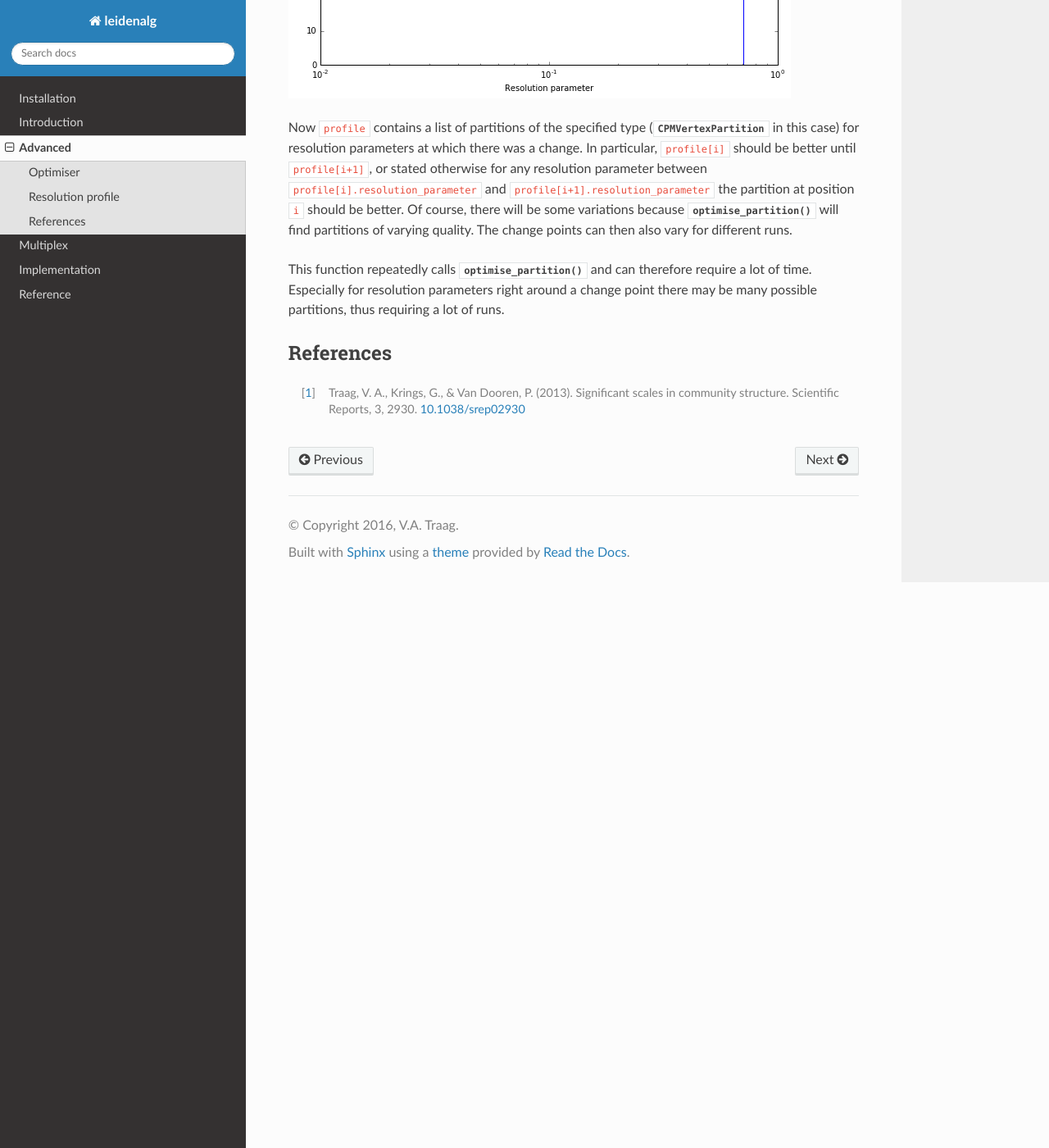
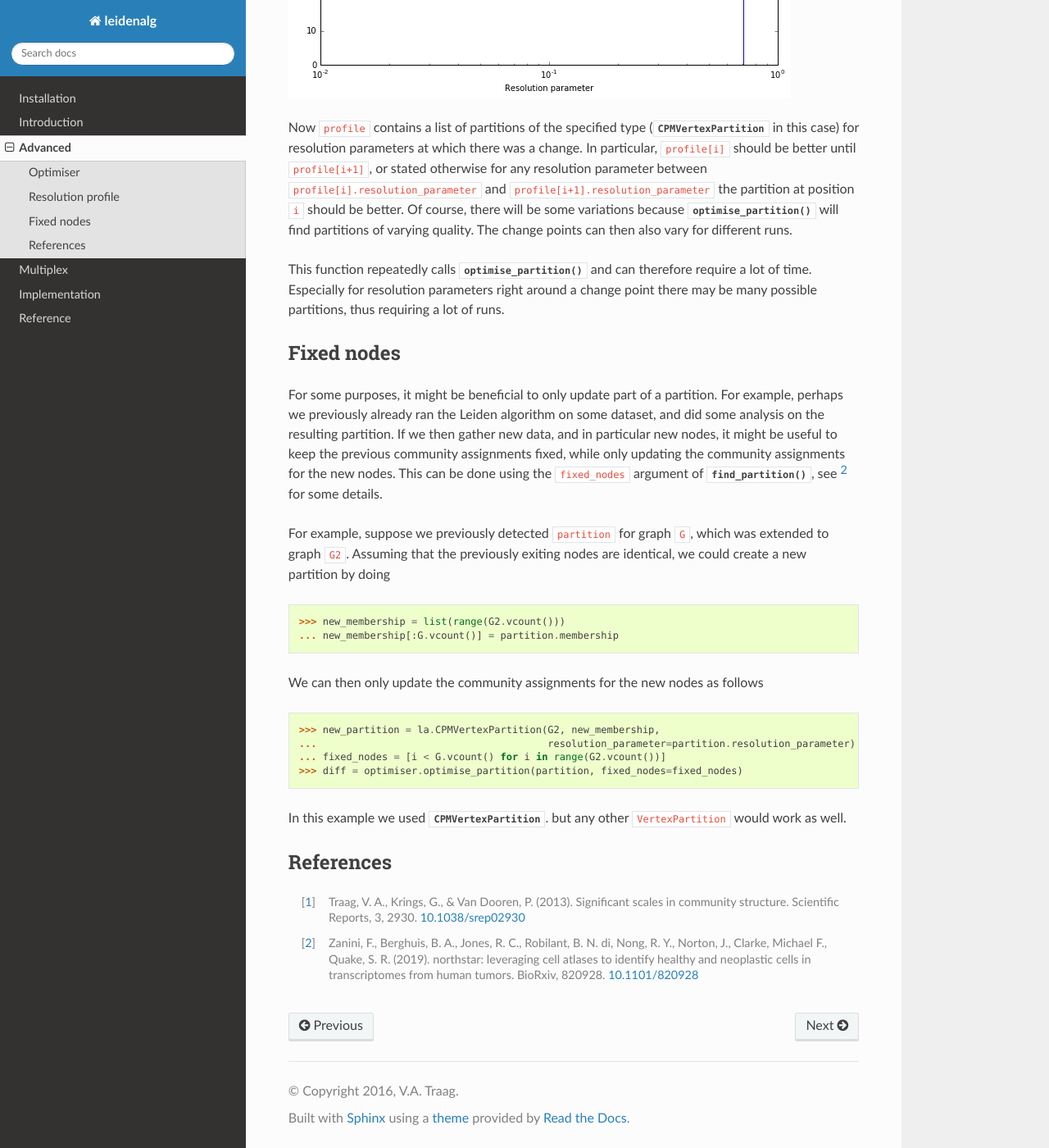
Before and after one commit to vtraag/leidenalg, a Sphinx documentation site: the page built from doc/source/advanced.rst, in a window 1280 px wide and 1400 px high, scrolled down 3883 px. Shown: the whole window at 82% size. Built offline with Sphinx 7.4.7 and the Read the Docs theme 2.0.0, drawn with Linux system fonts in a browser that asks for light colours.

Commit message:
doc: elaborated description of fixed_nodes.

```diff
--- a/doc/source/advanced.rst
+++ b/doc/source/advanced.rst
@@ -175,8 +175,42 @@ and can therefore require a lot of time. Especially for resolution parameters
 right around a change point there may be many possible partitions, thus
 requiring a lot of runs.
 
+Fixed nodes
+-----------
+
+For some purposes, it might be beneficial to only update part of a partition.
+For example, perhaps we previously already ran the Leiden algorithm on some
+dataset, and did some analysis on the resulting partition. If we then gather new
+data, and in particular new nodes, it might be useful to keep the previous
+community assignments fixed, while only updating the community assignments for
+the new nodes. This can be done using the ``fixed_nodes`` argument of
+:func:`~leidenalg.Optimiser.find_partition`, see [2]_ for some details.
+
+For example, suppose we previously detected ``partition`` for graph ``G``, which
+was extended to graph ``G2``. Assuming that the previously exiting nodes are
+identical, we could create a new partition by doing
+
+>>> new_membership = list(range(G2.vcount()))
+... new_membership[:G.vcount()] = partition.membership
+
+We can then only update the community assignments for the new nodes as follows
+
+>>> new_partition = la.CPMVertexPartition(G2, new_membership,
+...                                       resolution_parameter=partition.resolution_parameter)
+... fixed_nodes = [i < G.vcount() for i in range(G2.vcount())]
+>>> diff = optimiser.optimise_partition(partition, fixed_nodes=fixed_nodes)
+
+In this example we used :class:`~leidenalg.CPMVertexPartition`. but any other
+``VertexPartition`` would work as well.
+
 References
 ----------
 .. [1] Traag, V. A., Krings, G., & Van Dooren, P. (2013). Significant scales in
        community structure. Scientific Reports, 3, 2930.  `10.1038/srep02930
        <http://doi.org/10.1038/srep02930>`_
+
+.. [2] Zanini, F., Berghuis, B. A., Jones, R. C., Robilant, B. N. di,
+       Nong, R. Y., Norton, J., Clarke, Michael F., Quake, S. R. (2019).
+       northstar: leveraging cell atlases to identify healthy and neoplastic
+       cells in transcriptomes from human tumors. BioRxiv, 820928.
+       `10.1101/820928 <https://doi.org/10.1101/820928>`_
```
Also changed, not shown: README.rst (+7 -1 lines).
